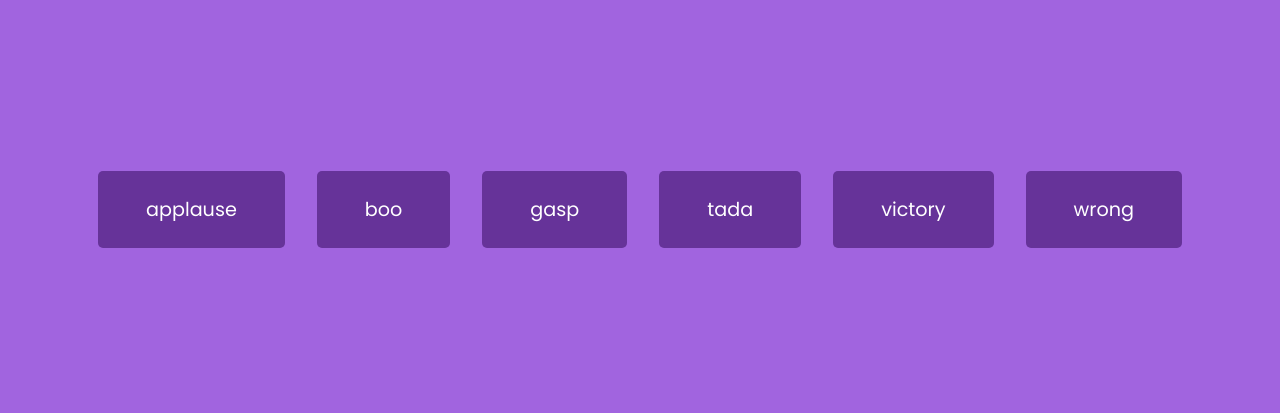
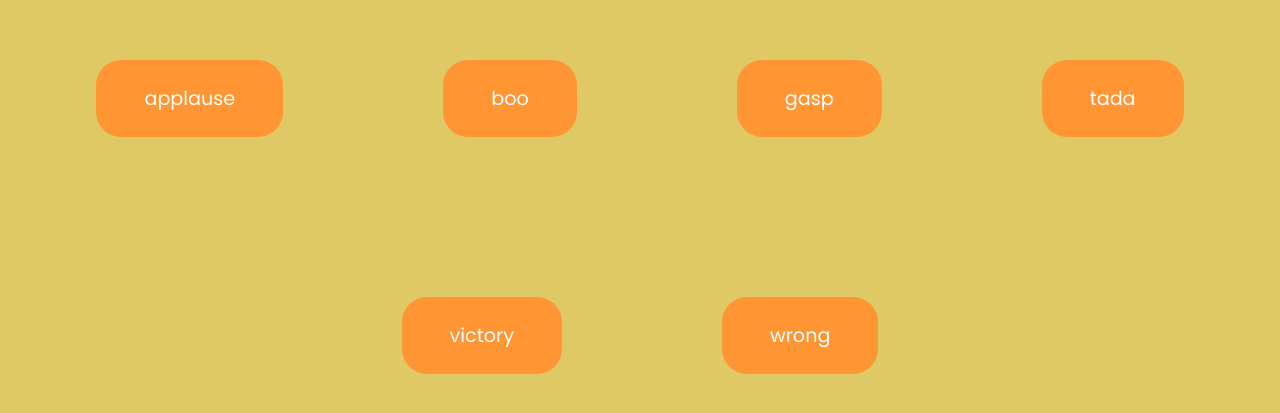
Before and after one commit to emmawirts/CREA-330-Sound-Board, a plain HTML site: page index.html in a window 1280 px wide. Shown: the part 191-604 px from the top of the page. Drawn offline with Linux system fonts and the light colour scheme.

Commit message:
Adjusted rem on margin size to create button columns

```diff
--- a/style.css
+++ b/style.css
@@ -5,7 +5,7 @@
 }
 
 body {
-  background-color: rgb(161, 100, 223);
+  background-color: rgb(223, 201, 100);
   font-family: 'Poppins', sans-serif;
   display: flex;
   flex-wrap: wrap;
@@ -14,15 +14,15 @@ body {
   text-align: center;
   height: 100vh;
   overflow: hidden;
-  margin: 0;
+  margin: 10;
 }
 
 .btn {
-  background-color: rebeccapurple;
-  border-radius: 5px;
+  background-color: rgb(255, 150, 51);
+  border-radius: 25px;
   border: none;
   color: #fff;
-  margin: 1rem;
+  margin: 5rem;
   padding: 1.5rem 3rem;
   font-size: 1.2rem;
   font-family: inherit;
@@ -30,7 +30,7 @@ body {
 }
 
 .btn:hover {
-  opacity: 0.9;
+  opacity: 0.5;
 }
 
 .btn:focus {
```
